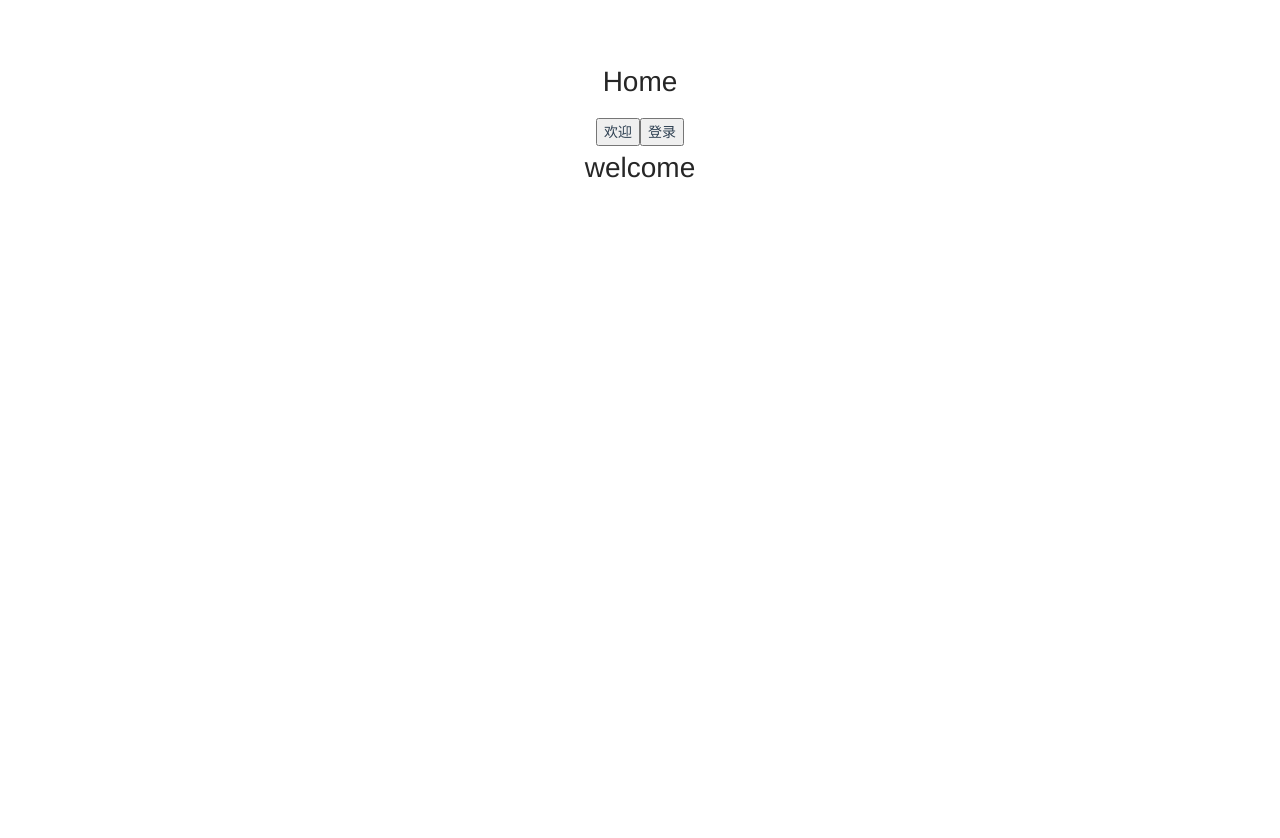
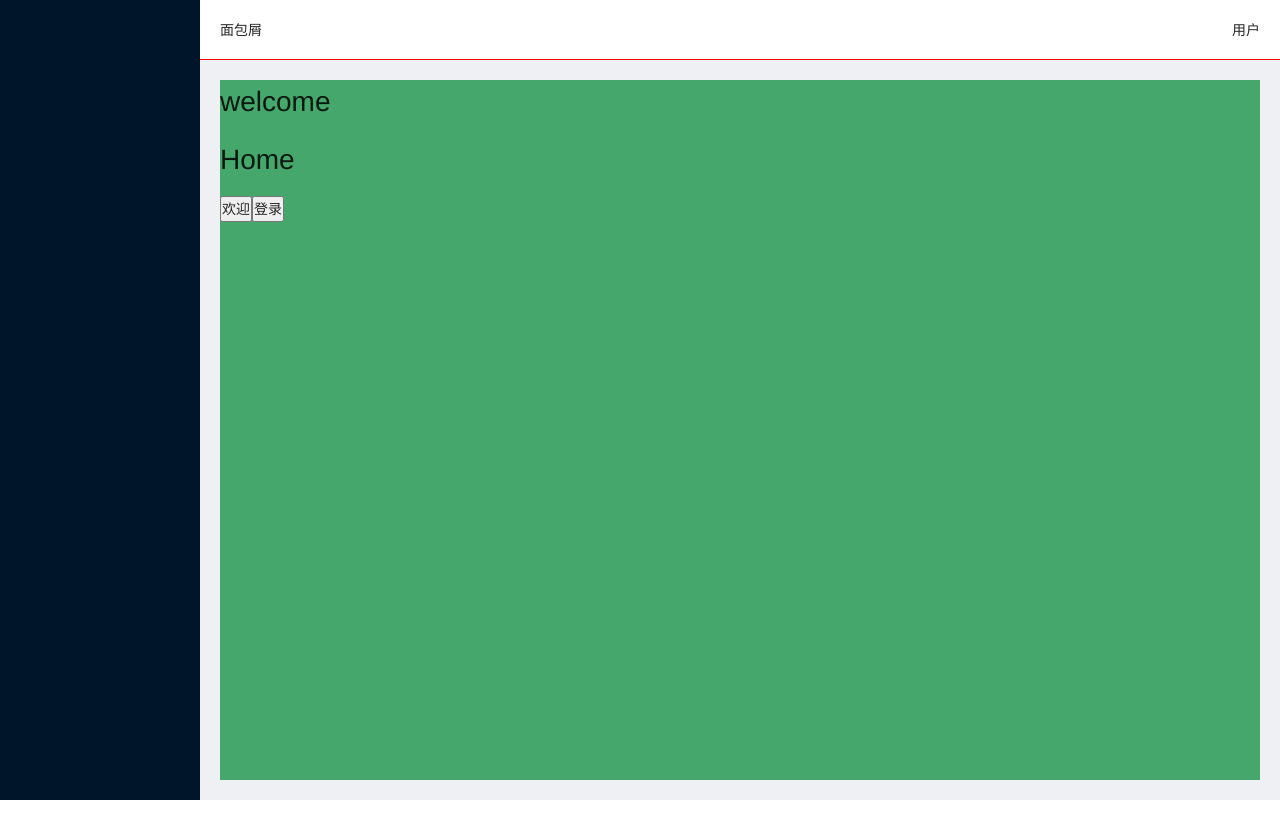
Before and after one commit to SRayJay/LightHouse_manage, a Vue app: page /#/welcome in a window 1280 px wide. Shown: the top 838 px of the page. After the commit the page ends 800 px from the top, so only its background shows below. Built offline with nearby package versions, Linux system fonts and the light colour scheme.

Commit message:
Add：初始化首页布局

```diff
--- a/src/App.vue
+++ b/src/App.vue
@@ -8,16 +8,14 @@ onMounted(()=>{
 </script>
 
 <template>
-  <router-view></router-view>
+  <router-view ></router-view>
 </template>
 
-<style>
+<style lang="scss">
+@import './assets/style/index.scss';
 #app {
   font-family: Avenir, Helvetica, Arial, sans-serif;
   -webkit-font-smoothing: antialiased;
   -moz-osx-font-smoothing: grayscale;
-  text-align: center;
-  color: #2c3e50;
-  margin-top: 60px;
 }
 </style>
--- /dev/null
+++ b/src/assets/style/index.scss
@@ -0,0 +1,209 @@
+/*
+* 基础样式文件
+* @author SRayJay
+*/
+@import './theme.scss';
+
+*{
+    padding: 0;
+    margin:0;
+}
+html,body{
+    height:100%;
+    width: 100%;
+}
+a{
+    text-decoration: none;
+}
+ul,li,ol{
+
+}
+
+.m10{
+    margin:10px;
+}
+.p10{
+    padding: 10px;
+}
+.m20{
+    margin:20px;
+}
+.p20{
+    padding: 20px;
+}
+.ml-auto{
+    margin-left: auto;
+}
+.mr-auto{
+    margin-right: auto;
+}
+.ml5{
+    margin-left: 5px;
+}
+.ml10{
+    margin-left: 10px;
+}
+.ml15{
+    margin-left: 15px;
+}
+.ml20{
+    margin-left: 20px;
+}
+.ml25{
+    margin-left: 25px;
+}
+.ml30{
+    margin-left: 30px;
+}
+.mr5{
+    margin-right: 5px;
+}
+.mr10{
+    margin-right: 10px;
+}
+.mr15{
+    margin-right: 15px;
+}
+.mr20{
+    margin-right: 20px;
+}
+.mr25{
+    margin-right: 25px;
+}
+.mr30{
+    margin-right: 30px;
+}
+.mt5{
+    margin-top: 5px;
+}
+.mt10{
+    margin-top: 10px;
+}
+.mt15{
+    margin-top: 15px;
+}
+.mt20{
+    margin-top: 20px;
+}
+.mt25{
+    margin-top: 25px;
+}
+.mt30{
+    margin-top: 30px;
+}
+.mb5{
+    margin-bottom: 5px;
+}
+.mb10{
+    margin-bottom: 10px;
+}
+.mb15{
+    margin-bottom: 15px;
+}
+.mb20{
+    margin-bottom: 20px;
+}
+.mb25{
+    margin-bottom: 25px;
+}
+.mb30{
+    margin-bottom: 30px;
+}
+
+.pl5{
+    margin-left: 5px;
+}
+.pl10{
+    margin-left: 10px;
+}
+.pl15{
+    margin-left: 15px;
+}
+.pl20{
+    margin-left: 20px;
+}
+.pl25{
+    margin-left: 25px;
+}
+.pl30{
+    margin-left: 30px;
+}
+.pr5{
+    margin-right: 5px;
+}
+.pr10{
+    margin-right: 10px;
+}
+.pr15{
+    margin-right: 15px;
+}
+.pr20{
+    margin-right: 20px;
+}
+.pr25{
+    margin-right: 25px;
+}
+.pr30{
+    margin-right: 30px;
+}
+.pt5{
+    margin-top: 5px;
+}
+.pt10{
+    margin-top: 10px;
+}
+.pt15{
+    margin-top: 15px;
+}
+.pt20{
+    margin-top: 20px;
+}
+.pt25{
+    margin-top: 25px;
+}
+.pt30{
+    margin-top: 30px;
+}
+.pb5{
+    margin-bottom: 5px;
+}
+.pb10{
+    margin-bottom: 10px;
+}
+.pb15{
+    margin-bottom: 15px;
+}
+.pb20{
+    margin-bottom: 20px;
+}
+.pb25{
+    margin-bottom: 25px;
+}
+.pb30{
+    margin-bottom: 30px;
+}
+
+.text-left{
+    text-align: left;
+}
+.text-right{
+    text-align:right;
+}
+.text-center{
+    text-align: center;
+}
+.flex{
+    display:flex;
+}
+.flex-between{
+    display:flex;
+    justify-content: space-between;
+}
+.flex-center{
+    display:flex;
+    justify-content: center;
+}
+.flex-vcenter{
+    display:flex;
+    align-items: center;
+}
--- /dev/null
+++ b/src/assets/style/theme.scss
@@ -0,0 +1,3 @@
+.green{
+    background-color:#45a76b;
+}
--- a/src/components/Home.vue
+++ b/src/components/Home.vue
@@ -1,25 +1,58 @@
 <template>
-  <div>
-    <h1>Home</h1>
-    <button @click="toWelcome">欢迎</button>
-    <button @click="toLogin">登录</button>
+  <div class="basic_layout">
+    <div class="nav_side">
 
-    <!-- <button @click=""></button> -->
-    <router-view></router-view>
+    </div>
+    <div class="content_right">
+      <div class="nav_top flex-between">
+        <div class="bread pl20">面包屑</div>
+        <div class="admin pr20">用户</div>
+      </div>
+      <div class="wrapper">
+        <router-view class="main green"></router-view>
+      </div>
+    </div>
   </div>
 </template>
 
 <script lang="ts" setup>
-import {useRouter } from 'vue-router'
-const router = useRouter()
-const toWelcome = () =>{
-  router.push('/welcome')
-}
-const toLogin = () =>{
-  router.push('/login')
-}
+// import {useRouter } from 'vue-router'
+// const router = useRouter()
+// const toWelcome = () =>{
+//   router.push('/welcome')
+// }
+// const toLogin = () =>{
+//   router.push('/login')
+// }
 </script>
 
-<style>
+<style lang="scss" scoped>
+.basic_layout{
+  position:relative;
+  .nav_side{
+    height:100vh;
+    width: 200px;
+    background-color: #001529;
+    position: fixed;
 
+  }
+
+  .content_right{
+    margin-left: 200px;
+    .nav_top{
+      height: 60px;
+      line-height: 60px;
+      border-bottom: 1px solid red;
+    }
+    .wrapper{
+      background:#eef0f3;
+      padding: 20px;
+      height: calc(100vh - 60px);
+      .main{
+        height: 100%;
+        // background-color: ;
+      }
+    }
+  }
+}
 </style>
--- a/src/components/Welcome.vue
+++ b/src/components/Welcome.vue
@@ -1,7 +1,9 @@
 <template>
   <div>
     <h1>welcome</h1>
-
+  <h1>Home</h1>
+    <button @click="toWelcome">欢迎</button>
+    <button @click="toLogin">登录</button>
   </div>
 </template>
 
--- a/src/utils/storage.js
+++ b/src/utils/storage.js
@@ -3,7 +3,7 @@
  * @author SRayJay
  */
 
-import config from "./../config/index"
+import config from "../config/index"
 export default {
     getItem(key){
         return this.getStorage()[key]
--- a/tsconfig.json
+++ b/tsconfig.json
@@ -1,10 +1,10 @@
 {
   "compilerOptions": {
     "target": "esnext",
+    "allowJs": false,
     "useDefineForClassFields": true,
     "module": "esnext",
     "moduleResolution": "node",
-    "strict": true,
     "jsx": "preserve",
     "sourceMap": true,
     "resolveJsonModule": true,
```
